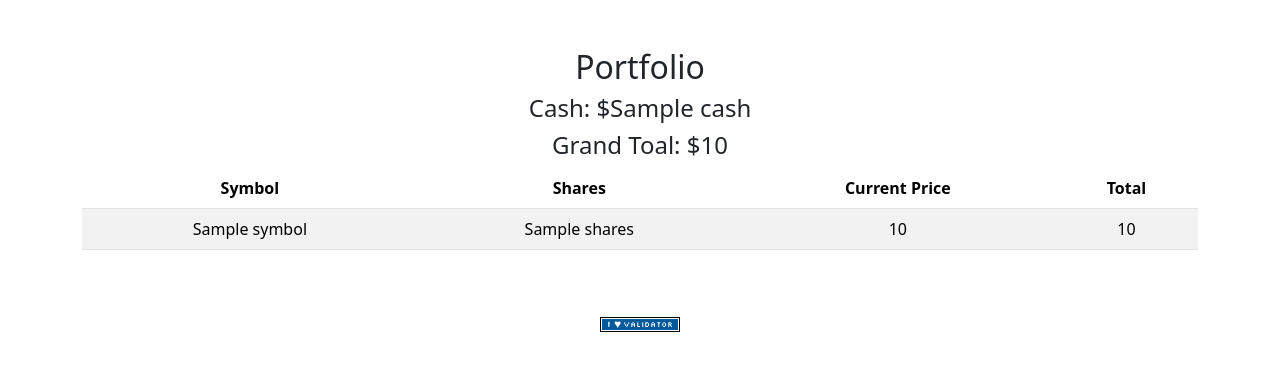
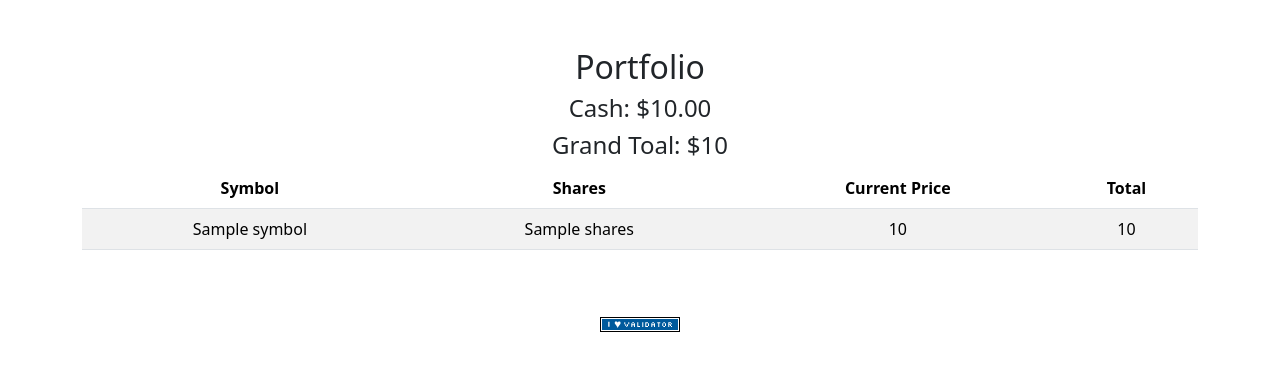
Before and after one commit to kiraganusov-cloud/cs50-projects, a Flask app: template templates/portfolio.html in a window 1280 px wide. Shown: the part 76-447 px from the top of the page. Run offline with Flask 3, Linux system fonts and the light colour scheme; the template is opened without the code that fills it: most values are stand-ins (such as "Sample title", 1, 10 or a date in 2020); some libraries are stand-ins or nearby versions.

Commit message:
automated commit by check50 [check50=True]

```diff
--- a/app.py
+++ b/app.py
@@ -93,10 +93,8 @@ def buy():
         if user_cash < total_to_buy:
             return apology("Not enough funds")
 
-        user_cash -= total_to_buy
-
         # update cash
-        db.execute("UPDATE users SET cash = ? WHERE id = ?", user_cash, session["user_id"])
+        db.execute("UPDATE users SET cash = cash - ? WHERE id = ?", total_to_buy, session["user_id"])
 
         # add to history
         db.execute("INSERT INTO history (id, time, price, symbol, share, action) VALUES(?, ?, ?, ?, ?, ?)",
--- a/templates/portfolio.html
+++ b/templates/portfolio.html
@@ -7,7 +7,7 @@
 {% block main %}
     <h2>Portfolio</h2>
 
-    <h4>Cash: ${{ cash }}</h4>
+    <h4>Cash: ${{ "%.2f"|format(cash) }}</h4>
 
     <h4>Grand Toal: ${{ grand_total }}</h4>
 
```
Also changed, not shown: 1 other file.
